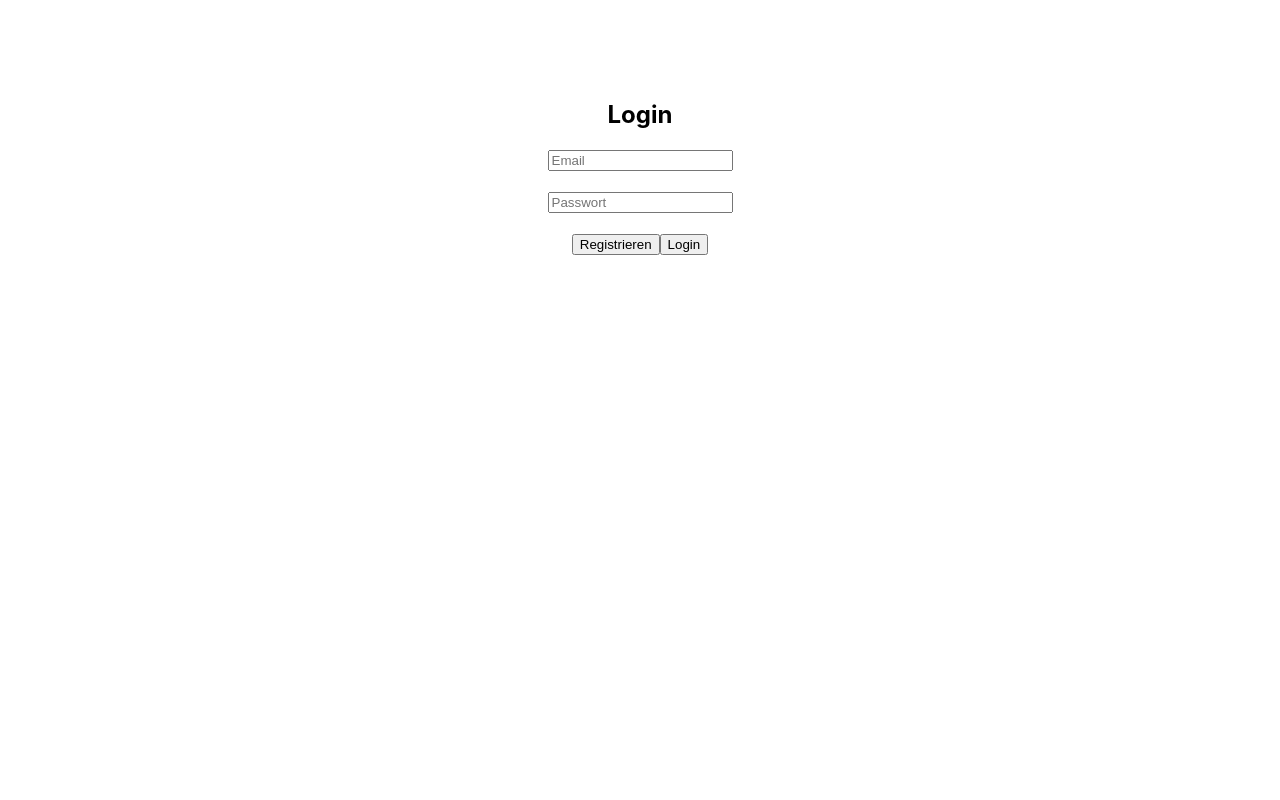
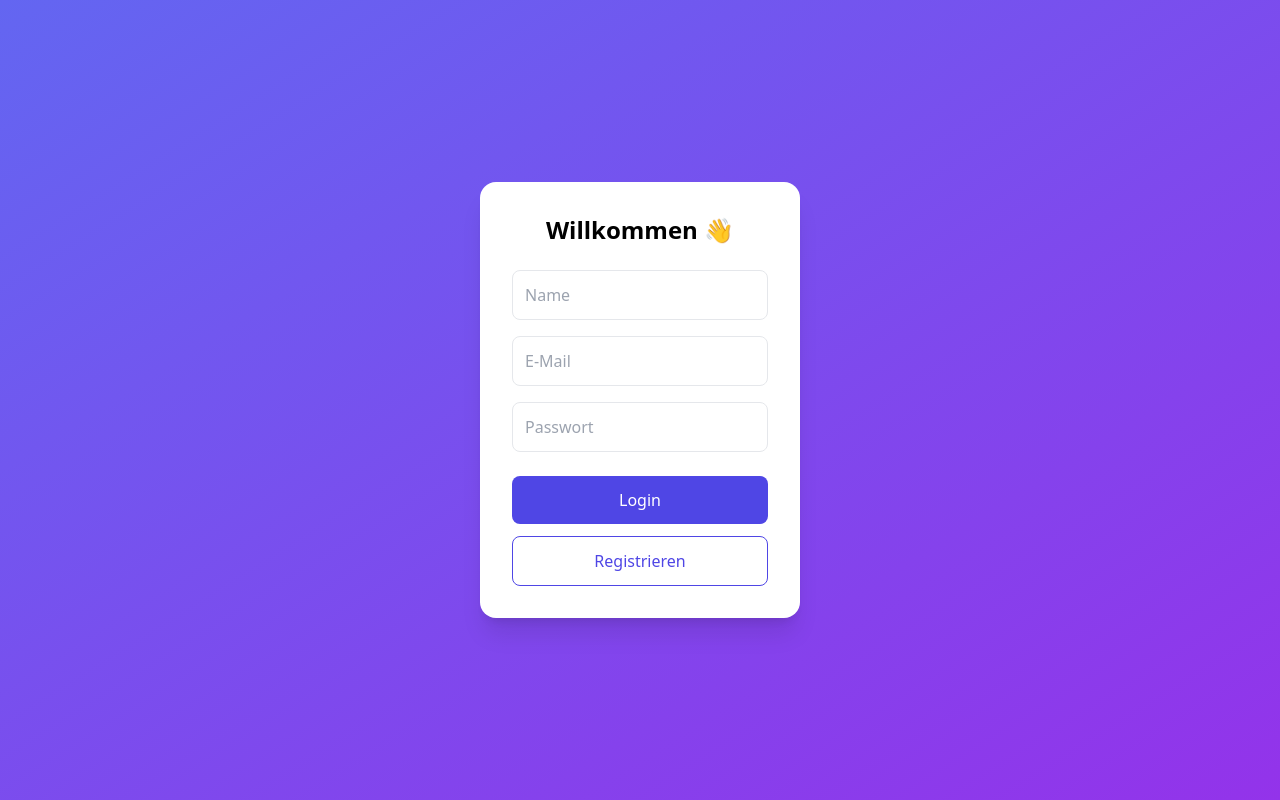
Before and after one commit to Kmoayedi/login-frontend, a React (Create React App) app: page / in a window 1280 px wide. Built offline with nearby package versions, Linux system fonts and the light colour scheme.

Commit message:
Add name input + welcome UI

```diff
--- a/package.json
+++ b/package.json
@@ -35,5 +35,10 @@
       "last 1 firefox version",
       "last 1 safari version"
     ]
+  },
+  "devDependencies": {
+    "autoprefixer": "^10.5.0",
+    "postcss": "^8.5.12",
+    "tailwindcss": "^3.4.3"
   }
 }
--- /dev/null
+++ b/postcss.config.js
@@ -0,0 +1,6 @@
+module.exports = {
+  plugins: {
+    tailwindcss: {},
+    autoprefixer: {},
+  },
+};
--- a/src/App.js
+++ b/src/App.js
@@ -3,21 +3,24 @@ import React, { useState } from "react";
 function App() {
   const [email, setEmail] = useState("");
   const [password, setPassword] = useState("");
+  const [name, setName] = useState("");
+  const [welcome, setWelcome] = useState("");
 
   const register = async () => {
-    await fetch("https://login-backend-q71a.onrender.com/register", {
-      method: "POST",
-      headers: {
-        "Content-Type": "application/json",
-      },
-      body: JSON.stringify({ email, password }),
-    });
+    const res = await fetch("https://DEIN-BACKEND.onrender.com/register", {
+    method: "POST",
+    headers: {
+      "Content-Type": "application/json",
+    },
+    body: JSON.stringify({ name, email, password }),
+  });
 
-    alert("Registriert!");
+  const data = await res.json();
+  setWelcome(data.message);
   };
 
   const login = async () => {
-    const res = await fetch("https://login-backend-q71a.onrender.com/login", {
+    const res = await fetch("https://DEIN-BACKEND.onrender.com/login", {
       method: "POST",
       headers: {
         "Content-Type": "application/json",
@@ -35,17 +38,50 @@ function App() {
   };
 
   return (
-    <div style={{ textAlign: "center", marginTop: "100px" }}>
-      <h2>Login</h2>
+    <div className="min-h-screen flex items-center justify-center bg-gradient-to-br from-indigo-500 to-purple-600">
 
-      <input onChange={(e) => setEmail(e.target.value)} placeholder="Email" />
-      <br /><br />
+      <div className="bg-white p-8 rounded-2xl shadow-xl w-80">
 
-      <input type="password" onChange={(e) => setPassword(e.target.value)} placeholder="Passwort" />
-      <br /><br />
+        <h2 className="text-2xl font-bold text-center mb-6">
+          Willkommen 👋
+        </h2>
+        <input
+           className="w-full p-3 mb-4 border rounded-lg"
+           placeholder="Name"
+           onChange={(e) => setName(e.target.value)}
+        />
+        <input
+          className="w-full p-3 mb-4 border rounded-lg focus:outline-none focus:ring-2 focus:ring-indigo-400"
+          placeholder="E-Mail"
+          onChange={(e) => setEmail(e.target.value)}
+        />
 
-      <button onClick={register}>Registrieren</button>
-      <button onClick={login}>Login</button>
+        <input
+          type="password"
+          className="w-full p-3 mb-6 border rounded-lg focus:outline-none focus:ring-2 focus:ring-indigo-400"
+          placeholder="Passwort"
+          onChange={(e) => setPassword(e.target.value)}
+        />
+
+        <button
+          onClick={login}
+          className="w-full bg-indigo-600 text-white py-3 rounded-lg hover:bg-indigo-700 transition mb-3"
+        >
+          Login
+        </button>
+
+        <button
+          onClick={register}
+          className="w-full border border-indigo-600 text-indigo-600 py-3 rounded-lg hover:bg-indigo-50 transition"
+        >
+          Registrieren
+        </button>
+        {welcome && (
+          <p className="mt-4 text-green-600 font-semibold">
+          {welcome}
+          </p>
+        )}
+      </div>
     </div>
   );
 }
--- a/src/index.css
+++ b/src/index.css
@@ -1,13 +1,3 @@
-body {
-  margin: 0;
-  font-family: -apple-system, BlinkMacSystemFont, 'Segoe UI', 'Roboto', 'Oxygen',
-    'Ubuntu', 'Cantarell', 'Fira Sans', 'Droid Sans', 'Helvetica Neue',
-    sans-serif;
-  -webkit-font-smoothing: antialiased;
-  -moz-osx-font-smoothing: grayscale;
-}
-
-code {
-  font-family: source-code-pro, Menlo, Monaco, Consolas, 'Courier New',
-    monospace;
-}
+@tailwind base;
+@tailwind components;
+@tailwind utilities;
--- /dev/null
+++ b/tailwind.config.js
@@ -0,0 +1,8 @@
+/** @type {import('tailwindcss').Config} */
+module.exports = {
+  content: ["./src/**/*.{js,jsx,ts,tsx}"],
+  theme: {
+    extend: {},
+  },
+  plugins: [],
+};
```
Also changed, not shown: 1 other file (tests, documents, lock files or other folders).
